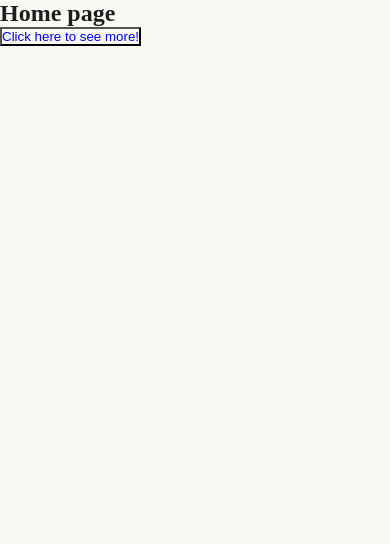
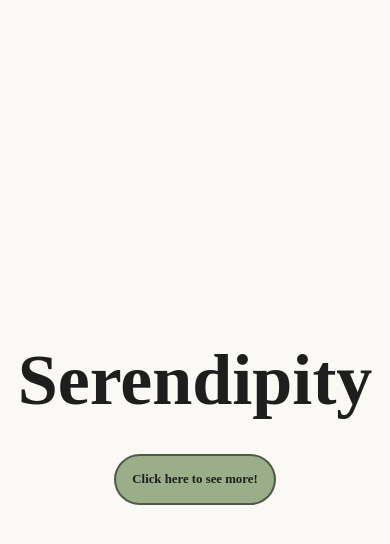
Before and after one commit to YuvalZoref/serendipity, a React (Create React App) app: page / in a window 390 px wide. Shown: the top 544 px of the page. Built offline with nearby package versions, Linux system fonts and the light colour scheme; a web font is replaced by a local one.

Commit message:
started splash page

```diff
--- a/src/pages/Home.js
+++ b/src/pages/Home.js
@@ -3,13 +3,13 @@ import '../pages/styling/home.scss'
 
 export default function Home() {
   return (
-    <div className='home'>
-      <h2>Home page</h2>
-      <button>
-        <Link activeClass='active' to='About'>
-          Click here to see more!
-        </Link>
-      </button>
+    <div id='home'>
+      <div className='homeItems'>
+        <h1 className='homeTitle'>Serendipity</h1>
+          <Link activeClass='active' to='About' className='homeBtnLink'>
+            Click here to see more!
+          </Link>
+      </div>
     </div>
   )
 }
--- a/src/pages/styling/contact.scss
+++ b/src/pages/styling/contact.scss
@@ -49,11 +49,11 @@
   }
   @media screen and (max-width:560px) {
     .contactTitle {
-      font-size: 2rem;
+      font-size: 2.75rem;
     }
     .contactDescription {
-      font-size: 0.6rem;
-      margin-top: 1rem;
+      font-size: 0.9rem;
+      margin-top: 0.5rem;
     }
   }
 }
--- a/src/pages/styling/home.scss
+++ b/src/pages/styling/home.scss
@@ -0,0 +1,45 @@
+#home {
+  height: 100vh;
+  display: flex;
+  justify-content: center;
+  align-items: center;
+
+  .homeItems{
+    display: flex;
+    flex-direction: column;
+    justify-content: center;
+    align-items: center;
+  }
+
+  .homeTitle {
+    font-size: 8rem;
+    margin-bottom: 2rem;
+  }
+
+  .homeBtnLink{
+    font-size: 1.3rem;
+    font-weight: 600;
+    text-decoration: none;
+    color: rgb(30, 30, 30);
+    border: 2px solid rgb(30, 30, 30, 0.6);
+    padding: 1rem;
+    border-radius: 8rem;
+    background: rgb(57, 101, 28, 0.5);
+
+  }
+  .homeBtnLink:hover{
+    opacity: 0.9;
+    cursor: pointer;
+  }
+}
+
+@media screen and (max-width:640px) {
+  #home{
+    .homeTitle {
+      font-size: 4.5rem;
+    }
+    .homeBtnLink {
+      font-size: 0.8rem;
+    }
+  }
+}
```
